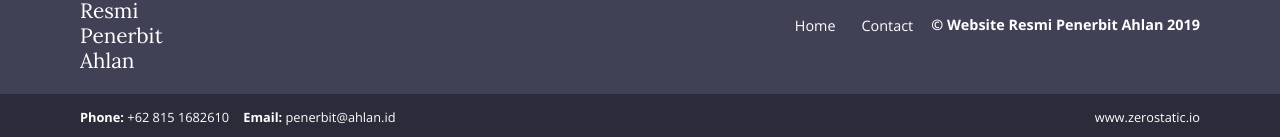
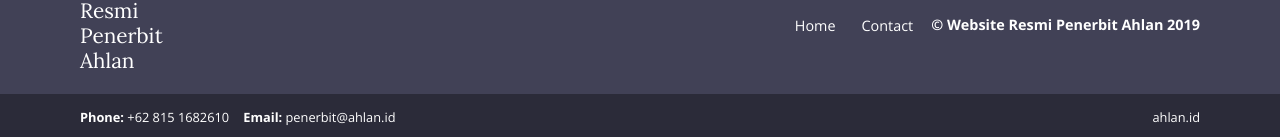
Before and after one commit to ahlanid/ahlanid.github.io, a Jekyll site: the page built from index.html, in a window 1280 px wide. Shown: the part 1518-1655 px from the top of the page. Built offline with Jekyll 4.4.1, drawn with Linux system fonts in a browser that asks for light colours.

Commit message:
Update sub-footer.html

```diff
--- a/_includes/sub-footer.html
+++ b/_includes/sub-footer.html
@@ -9,7 +9,7 @@
                 {{ site.data.contact.email }}</a></li>
           </ul>
           <ul>
-            <li><a href="https://www.zerostatic.io">www.zerostatic.io</a></li>
+            <li><a href="https://ahlan.id">ahlan.id</a></li>
           </ul>
         </div>
       </div>
```
